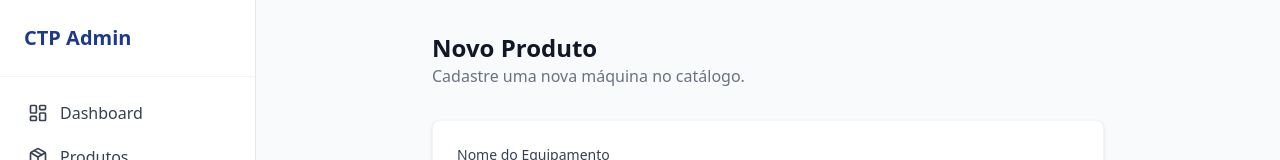
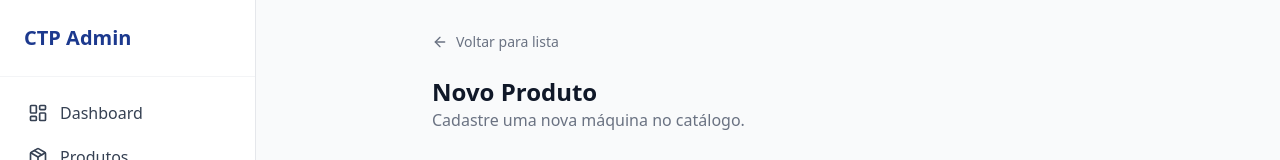
Before and after one commit to consultoriagestao40-rgb/Clean-Tech-Pro, a Next.js app: page /admin/products/create in a window 1280 px wide. Shown: the top 160 px of the page. Built offline with nearby package versions, Linux system fonts and the light colour scheme; no server answers; the database is empty.

Commit message:
feat: add back navigation buttons to pages

```diff
--- a/app/admin/products/[id]/edit/page.tsx
+++ b/app/admin/products/[id]/edit/page.tsx
@@ -3,6 +3,8 @@ import { db } from "@/lib/db";
 import { products, rentalPlans, categories } from "@/lib/db/schema";
 import { eq } from "drizzle-orm";
 import { notFound } from "next/navigation";
+import Link from 'next/link';
+import { ArrowLeft } from 'lucide-react';
 
 export const dynamic = 'force-dynamic';
 
@@ -44,6 +46,10 @@ export default async function EditProductPage({ params }: { params: Promise<{ id
 
     return (
         <div className="max-w-2xl mx-auto">
+            <Link href="/admin/products" className="inline-flex items-center gap-2 text-sm text-gray-500 hover:text-gray-900 mb-6 transition-colors">
+                <ArrowLeft size={16} />
+                Voltar para lista
+            </Link>
             <div className="mb-8">
                 <h1 className="text-2xl font-bold text-gray-900">Editar Produto</h1>
                 <p className="text-gray-500">Atualize as informações do equipamento.</p>
--- a/app/admin/products/create/page.tsx
+++ b/app/admin/products/create/page.tsx
@@ -2,6 +2,8 @@ import { createProduct } from "@/app/actions/product-actions";
 import { db } from "@/lib/db";
 import { categories } from "@/lib/db/schema";
 import { eq } from "drizzle-orm";
+import Link from 'next/link';
+import { ArrowLeft } from 'lucide-react';
 
 export default async function NewProductPage() {
     // eslint-disable-next-line @typescript-eslint/no-explicit-any
@@ -16,6 +18,10 @@ export default async function NewProductPage() {
 
     return (
         <div className="max-w-2xl mx-auto">
+            <Link href="/admin/products" className="inline-flex items-center gap-2 text-sm text-gray-500 hover:text-gray-900 mb-6 transition-colors">
+                <ArrowLeft size={16} />
+                Voltar para lista
+            </Link>
             <div className="mb-8">
                 <h1 className="text-2xl font-bold text-gray-900">Novo Produto</h1>
                 <p className="text-gray-500">Cadastre uma nova máquina no catálogo.</p>
--- a/app/categoria/[slug]/page.tsx
+++ b/app/categoria/[slug]/page.tsx
@@ -5,6 +5,8 @@ import { eq } from "drizzle-orm";
 import { notFound } from "next/navigation";
 import { ProductCatalog } from "@/components/product-catalog";
 import { Hero } from "@/components/ui/hero";
+import Link from 'next/link';
+import { ArrowLeft } from 'lucide-react';
 
 export const dynamic = 'force-dynamic';
 export const revalidate = 0;
@@ -42,8 +44,14 @@ export default async function CategoryPage({ params }: { params: Promise<{ slug:
         <main className="min-h-screen bg-gray-50 text-slate-900">
             {/* Reuse Hero or simpler header? User wants "sub pagina". Let's use a simpler header. */}
             <div className="bg-slate-900 py-16">
-                <div className="mx-auto max-w-7xl px-6 lg:px-8 text-center">
-                    <h1 className="text-3xl font-bold tracking-tight text-white sm:text-4xl">{category.name}</h1>
+                <div className="mx-auto max-w-7xl px-6 lg:px-8 relative">
+                    <Link href="/" className="absolute left-6 top-0 text-gray-400 hover:text-white flex items-center gap-2 transition-colors">
+                        <ArrowLeft size={20} />
+                        Voltar
+                    </Link>
+                    <div className="text-center mt-8 sm:mt-0">
+                        <h1 className="text-3xl font-bold tracking-tight text-white sm:text-4xl">{category.name}</h1>
+                    </div>
                 </div>
             </div>
 
```
